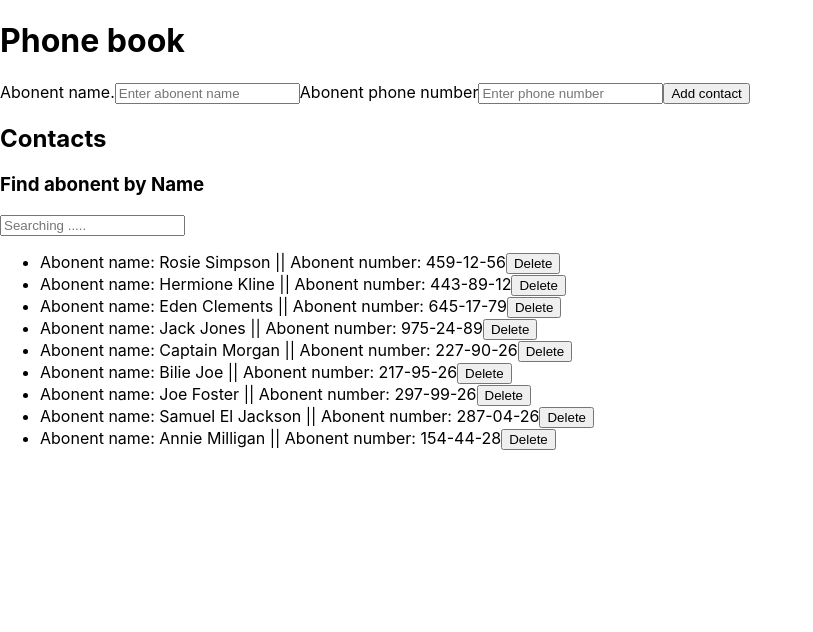
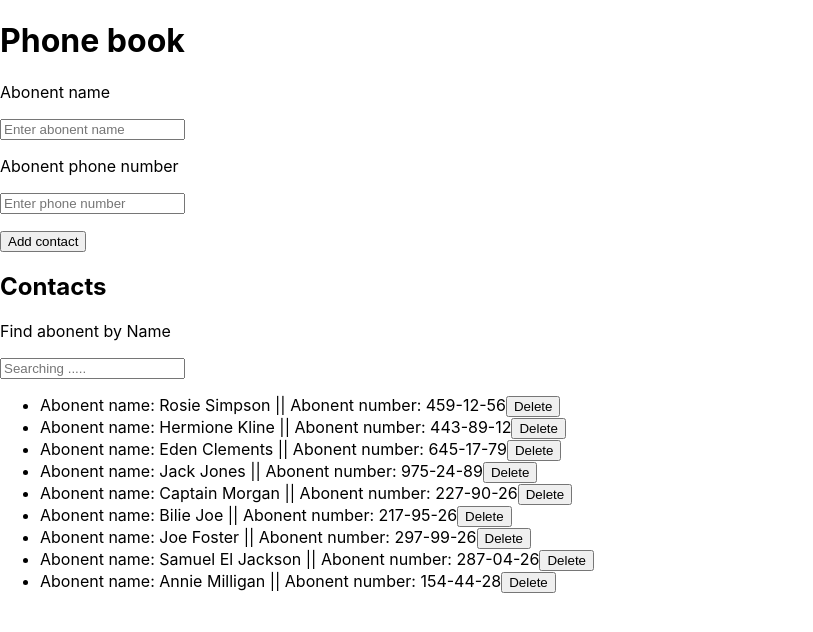
Before and after one commit to barkode/goit-react-hw-02-phonebook, a React (Create React App) app: page / in a window 1280 px wide. Shown: the top 632 px of the page, without its empty margins (0-813 px from the left). Built offline with nearby package versions, Linux system fonts and the light colour scheme.

Commit message:
add style files

```diff
--- a/src/components/App.jsx
+++ b/src/components/App.jsx
@@ -1,6 +1,6 @@
 import { Component } from 'react';
 import PropType from 'prop-types';
-import ContactForm from './ContactoForm/ContactForm';
+import ContactForm from './ContactForm/ContactForm';
 import Filter from './Filter/Filter';
 import ContactList from './ContactList/ContactList';
 
--- a/src/components/ContactoForm/ContactForm.jsx
+++ b/src/components/ContactForm/ContactForm.jsx
@@ -33,7 +33,7 @@ class ContactForm extends Component {
     const { name, number } = this.state;
     return (
       <form onSubmit={this.handleSubmit}>
-        Abonent name.
+        <p>Abonent name</p>
         <input
           type="text"
           name="name"
@@ -44,7 +44,7 @@ class ContactForm extends Component {
           onChange={this.handleChange}
           required
         />
-        Abonent phone number
+        <p>Abonent phone number</p>
         <input
           type="tel"
           name="number"
@@ -55,7 +55,9 @@ class ContactForm extends Component {
           onChange={this.handleChange}
           required
         />
-        <button type="submit">Add contact</button>
+        <p>
+          <button type="submit">Add contact</button>
+        </p>
       </form>
     );
   }
--- a/src/components/ContactList/ContactList.jsx
+++ b/src/components/ContactList/ContactList.jsx
@@ -10,7 +10,10 @@ class ContactList extends Component {
           return (
             <li key={id}>
               Abonent name: {name} || Abonent number: {number}
-              <button type="button" onClick={() => handleDeleteContact(id)}>
+              <button
+                type="button className={css.iconDelete}"
+                onClick={() => handleDeleteContact(id)}
+              >
                 Delete
               </button>
             </li>
--- a/src/components/Filter/Filter.jsx
+++ b/src/components/Filter/Filter.jsx
@@ -2,8 +2,8 @@ import PropType from 'prop-types';
 
 const Filter = ({ filter, onFilterChange }) => {
   return (
-    <>
-      <h3>Find abonent by Name</h3>
+    <div>
+      <p>Find abonent by Name</p>
       <input
         type="text"
         name="filter"
@@ -12,7 +12,7 @@ const Filter = ({ filter, onFilterChange }) => {
         value={filter}
         onChange={onFilterChange}
       ></input>
-    </>
+    </div>
   );
 };
 
```
Also changed, not shown: src/components/App.module.css (added), src/components/ContactForm/ContactForm.module.css (renamed from src/components/ContactoForm/ContactForm.module.css), src/components/ContactList/ContactList.module.css (added), src/components/Filter/Filter.module.css (added).
